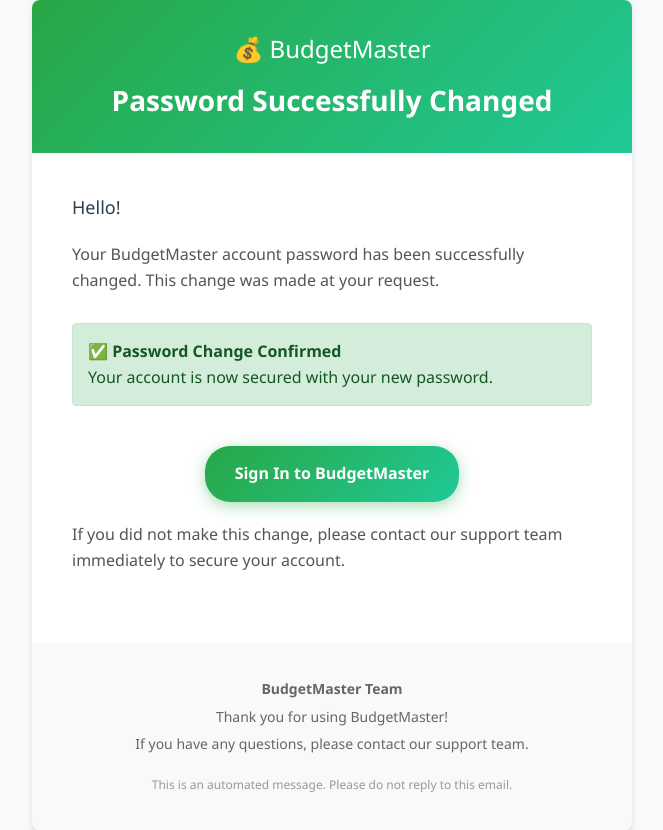
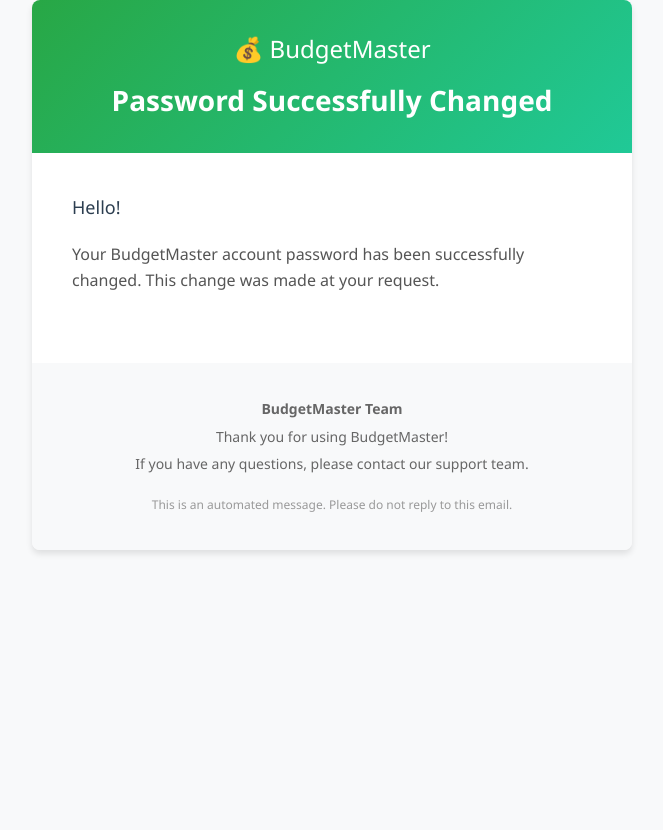
Before and after one commit to Soesh-Cooray/Production, a Python web app: template Backend/personal_budget_manager/templates/registration/password_changed_email.html in a window 1280 px wide. Shown: the whole page, without its empty margins (308-971 px from the left). After the commit the page ends 554 px from the top, so only its background shows below. Run offline with Jinja, Linux system fonts and the light colour scheme; the template is opened without the code that fills it, so the values that code supplies are empty.

Commit message:
Edit email templates for password reset and password changed notifications.

```diff
--- a/Backend/personal_budget_manager/templates/registration/password_changed_email.html
+++ b/Backend/personal_budget_manager/templates/registration/password_changed_email.html
@@ -1,5 +1,6 @@
 <!DOCTYPE html>
 <html lang="en">
+
 <head>
     <meta charset="UTF-8">
     <meta name="viewport" content="width=device-width, initial-scale=1.0">
@@ -13,6 +14,7 @@
             padding: 0;
             background-color: #f8f9fa;
         }
+
         .container {
             max-width: 600px;
             margin: 0 auto;
@@ -21,34 +23,41 @@
             box-shadow: 0 4px 6px rgba(0, 0, 0, 0.1);
             overflow: hidden;
         }
+
         .header {
             background: linear-gradient(135deg, #28a745 0%, #20c997 100%);
             color: white;
             padding: 30px 40px;
             text-align: center;
         }
+
         .header h1 {
             margin: 0;
             font-size: 28px;
             font-weight: 600;
         }
+
         .header .logo {
             font-size: 24px;
             margin-bottom: 10px;
         }
+
         .content {
             padding: 40px;
         }
+
         .greeting {
             font-size: 18px;
             margin-bottom: 20px;
             color: #2c3e50;
         }
+
         .message {
             font-size: 16px;
             margin-bottom: 30px;
             color: #555;
         }
+
         .success-box {
             background-color: #d4edda;
             border: 1px solid #c3e6cb;
@@ -57,6 +66,7 @@
             margin: 20px 0;
             color: #155724;
         }
+
         .footer {
             background-color: #f8f9fa;
             padding: 30px 40px;
@@ -64,9 +74,11 @@
             color: #666;
             font-size: 14px;
         }
+
         .footer p {
             margin: 5px 0;
         }
+
         .login-button {
             display: inline-block;
             background: linear-gradient(135deg, #28a745 0%, #20c997 100%);
@@ -80,12 +92,14 @@
             text-align: center;
             box-shadow: 0 4px 15px rgba(40, 167, 69, 0.4);
         }
+
         .login-button:hover {
             transform: translateY(-2px);
             box-shadow: 0 6px 20px rgba(40, 167, 69, 0.6);
         }
     </style>
 </head>
+
 <body>
     <div class="container">
         <div class="header">
@@ -100,22 +114,6 @@
                 Your BudgetMaster account password has been successfully changed.
                 This change was made at your request.
             </div>
-
-            <div class="success-box">
-                <strong>✅ Password Change Confirmed</strong><br>
-                Your account is now secured with your new password.
-            </div>
-
-            <div style="text-align: center;">
-                <a href="http://localhost:3000/signin" class="login-button">
-                    Sign In to BudgetMaster
-                </a>
-            </div>
-
-            <div class="message">
-                If you did not make this change, please contact our support team immediately
-                to secure your account.
-            </div>
         </div>
 
         <div class="footer">
@@ -128,4 +126,5 @@
         </div>
     </div>
 </body>
+
 </html>
--- a/Backend/personal_budget_manager/templates/registration/password_changed_email.txt
+++ b/Backend/personal_budget_manager/templates/registration/password_changed_email.txt
@@ -10,7 +10,7 @@
 Your account is now secured with your new password.
 
 You can now sign in to your account at:
-http://localhost:3000/signin
+{{ protocol }}://{{ domain }}/signin
 
 If you did not make this change, please contact our support team immediately
 to secure your account.
--- a/Backend/personal_budget_manager/templates/registration/password_reset_email.txt
+++ b/Backend/personal_budget_manager/templates/registration/password_reset_email.txt
@@ -10,7 +10,7 @@
 
 To reset your password, please visit the following link:
 
-http://localhost:3000/reset-password-confirm?uid={{ uid }}&token={{ token }}
+{{ protocol }}://{{ domain }}/reset-password-confirm?uid={{ uid }}&token={{ token }}
 
 SECURITY NOTICE: This link will expire in 24 hours for your security.
 If you need to reset your password after that, please request a new reset link.
```
Also changed, not shown: Backend/personal_budget_manager/templates/registration/password_reset_email.html (+22 -31 lines).
